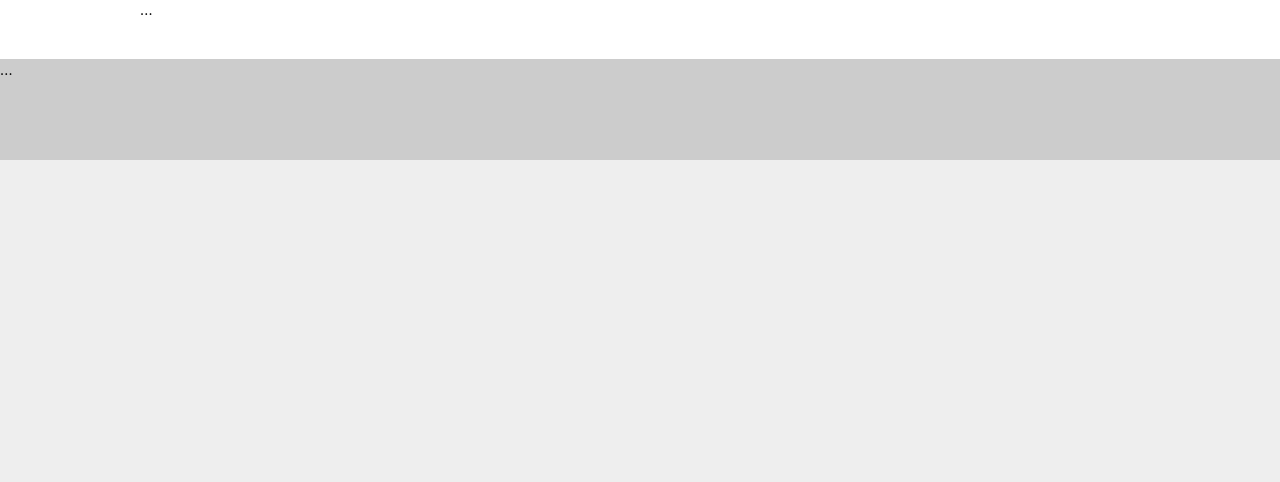
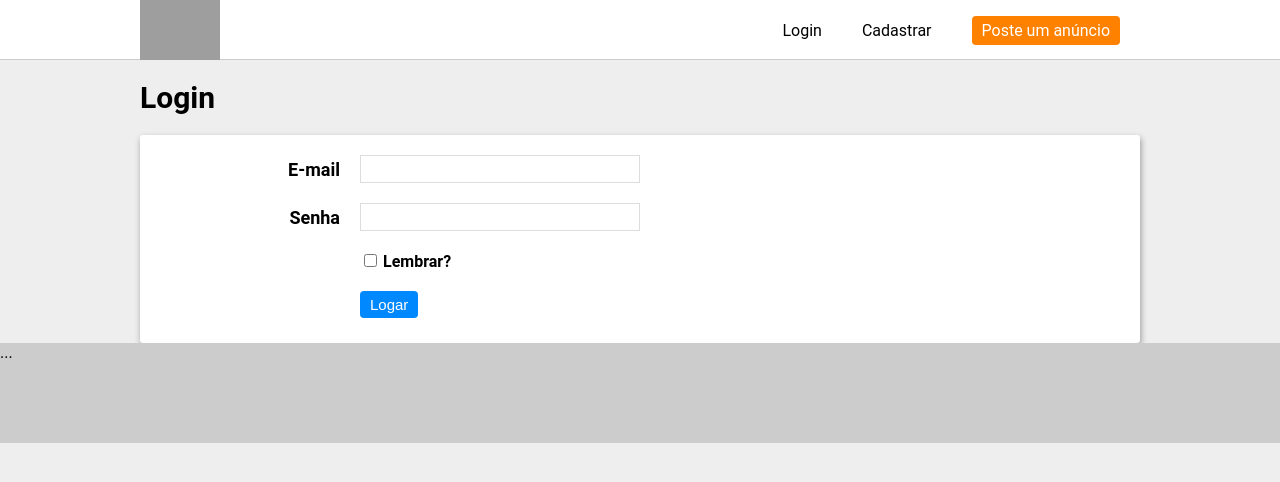
Before and after one commit to PedroHenrique-O/clone-olx, a React (Create React App) app: page /signin in a window 1280 px wide. Before the commit this address had no page. Shown: the top 482 px of the page. Built offline with nearby package versions, Linux system fonts and the light colour scheme; grey boxes are pictures that could not be loaded.

Commit message:
login interface

```diff
--- a/package.json
+++ b/package.json
@@ -10,6 +10,7 @@
     "@types/node": "^12.0.0",
     "@types/react": "^17.0.0",
     "@types/react-dom": "^17.0.0",
+    "js-cookie": "^3.0.1",
     "react": "^17.0.2",
     "react-dom": "^17.0.2",
     "react-redux": "^7.2.6",
@@ -44,6 +45,7 @@
     ]
   },
   "devDependencies": {
+    "@types/js-cookie": "^3.0.1",
     "@types/styled-components": "^5.1.15",
     "styled-components": "^5.3.3"
   }
--- a/src/Routes.js
+++ b/src/Routes.js
@@ -1,12 +1,16 @@
 import { Route, Routes } from "react-router-dom";
-import { Home } from "./pages/Home";
-import { About } from "./pages/About";
+import Home from "./pages/Home";
+import About from "./pages/About";
+import NotFound from "./pages/NotFound";
+import Signin from "./pages/Signin";
 
 const Routers = () => {
   return (
     <Routes>
       <Route path="/" element={<Home />} />
       <Route path="/sobre" element={<About />} />
+      <Route path="*" element={<NotFound />} />
+      <Route path="/signin" element={<Signin />} />
     </Routes>
   );
 };
--- a/src/components/MainComponent.tsx
+++ b/src/components/MainComponent.tsx
@@ -2,8 +2,13 @@ import styled from "styled-components";
 
 export const Template = styled.div``;
 
-export const PageContainer = styled.div``;
+export const PageContainer = styled.div`
+  max-width: 1000px;
+  margin: auto;
+`;
 
-export const PageTitle = styled.h1``;
+export const PageTitle = styled.h1`
+  font-size: 30px;
+`;
 
 export const PageBody = styled.div``;
--- a/src/components/partials/Header/index.tsx
+++ b/src/components/partials/Header/index.tsx
@@ -1,9 +1,71 @@
 import { HeaderArea } from "./styled";
+import { Link } from "react-router-dom";
+import { isLogged } from "../../../helpers/AuthHandler";
 
 export default function Header() {
+  let logged = false; //isLogged();
+
   return (
     <HeaderArea>
-      <div className="container">...</div>
+      <div className="container">
+        <div className="logo">
+          <Link to="/">
+            <img
+              className="logo-img"
+              alt=" logo"
+              src="https://logodownload.org/wp-content/uploads/2016/10/olx-logo-13.png"
+            ></img>
+          </Link>
+        </div>
+
+        <nav>
+          <ul>
+            {logged && (
+              <>
+                <li>
+                  <Link className="link" to="my-account">
+                    Minha Conta
+                  </Link>
+                </li>
+
+                <li>
+                  <Link className="link" to="logout">
+                    Sair
+                  </Link>
+                </li>
+
+                <li>
+                  <Link className="link btn" to="post-an-ad">
+                    Poste um anúncio{" "}
+                  </Link>
+                </li>
+              </>
+            )}
+
+            {!logged && (
+              <>
+                <li>
+                  <Link className="link" to="/signin">
+                    Login
+                  </Link>
+                </li>
+
+                <li>
+                  <Link className="link" to="signup">
+                    Cadastrar
+                  </Link>
+                </li>
+
+                <li>
+                  <Link className="link btn" to="signin">
+                    Poste um anúncio{" "}
+                  </Link>
+                </li>
+              </>
+            )}
+          </ul>
+        </nav>
+      </div>
     </HeaderArea>
   );
 }
--- a/src/components/partials/Header/styled.ts
+++ b/src/components/partials/Header/styled.ts
@@ -10,4 +10,54 @@ export const HeaderArea = styled.div`
     margin: auto;
     display: flex;
   }
+  .logo {
+    flex: 1;
+    display: flex;
+    align-items: center;
+
+    .logo-img {
+      width: 80px;
+    }
+  }
+
+  nav {
+    padding-top: 10px;
+    padding-bottom: 10px;
+
+    ul,
+    li {
+      list-style-type: none;
+      margin: 0;
+      padding: 0;
+      a {
+        text-decoration: none;
+      }
+    }
+    ul {
+      display: flex;
+      align-items: center;
+      height: 40px;
+    }
+    li {
+      margin-left: 20px;
+      margin-right: 20px;
+      a {
+        color: black;
+        font-size: 14;
+        &:hover {
+          color: #999;
+        }
+        &.btn {
+          background-color: #ff8100;
+          border-radius: 4px;
+          color: #fff;
+          padding: 5px 10px;
+
+          &:hover {
+            background-color: #e57706;
+          }
+        }
+      }
+    }
+  }
 `;
--- /dev/null
+++ b/src/helpers/AuthHandler.tsx
@@ -0,0 +1,14 @@
+import Cookies from "js-cookie";
+
+export const isLogged = () => {
+  let token = Cookies.get("token");
+  return token ? true : false;
+};
+
+export const doLogin = (token: string, rememberPassword: boolean = false) => {
+  if (rememberPassword) {
+    Cookies.set("token", token, { expires: 999 });
+  } else {
+    Cookies.set("token", token);
+  }
+};
--- /dev/null
+++ b/src/helpers/OlxApi.tsx
@@ -0,0 +1,8 @@
+const OlxApi = {
+  login: async (email: string, senha: string) => {
+    //lógica da consultação
+
+    return {};
+  },
+};
+export default OlxApi;
--- a/src/pages/About/index.tsx
+++ b/src/pages/About/index.tsx
@@ -1,5 +1,5 @@
-export const About = () => {
+export default function About() {
   return <div> About us </div>;
-};
+}
 
 //export default About;
--- a/src/pages/Home/index.tsx
+++ b/src/pages/Home/index.tsx
@@ -1,3 +1,3 @@
-export const Home = () => {
+export default function Home() {
   return <div> Inicial Page </div>;
-};
+}
--- /dev/null
+++ b/src/pages/NotFound/index.tsx
@@ -0,0 +1,3 @@
+export default function NotFound() {
+  return <h1>Não encontrada...</h1>;
+}
--- /dev/null
+++ b/src/pages/Signin/index.tsx
@@ -0,0 +1,81 @@
+import { PageArea } from "./styled";
+import { PageContainer, PageTitle } from ".././../components/MainComponent";
+import { useState } from "react";
+import OlxApi from "../../helpers/OlxApi";
+import { doLogin } from "../../helpers/AuthHandler";
+
+export default function Signin() {
+  const [email, setEmail] = useState("");
+  const [password, setPassword] = useState("");
+  const [remember, setRemember] = useState(false);
+  const [disabled, setDisabled] = useState(false);
+  const [error, setError] = useState("");
+
+  const handleSubmit = async (e: React.FormEvent<HTMLFormElement>) => {
+    e.preventDefault();
+    setDisabled(true);
+
+    const json: any = await OlxApi.login(email, password);
+
+    if (json.error) {
+      setError(json.error);
+    } else {
+      doLogin(json.token, remember);
+      window.location.href = "/";
+    }
+  };
+
+  return (
+    <PageContainer>
+      <PageTitle>Login</PageTitle>
+      <PageArea>
+        <form onSubmit={handleSubmit}>
+          <label className="area">
+            <div className="area--title">E-mail</div>
+            <div className="area--input">
+              <input
+                value={email}
+                onChange={(e) => setEmail(e.target.value)}
+                type="email"
+                disabled={disabled}
+              ></input>
+            </div>
+          </label>
+
+          <label className="area">
+            <div className="area--title">Senha</div>
+            <div className="area--input">
+              <input
+                type="password"
+                value={password}
+                onChange={(e) => setPassword(e.target.value)}
+                disabled={disabled}
+              ></input>
+            </div>
+          </label>
+
+          <label className="area">
+            <div className="area--title"></div>
+            <div className="area--input">
+              <input
+                className="check-box"
+                disabled={disabled}
+                checked={remember}
+                onClick={() => setRemember(!remember)}
+                type="checkbox"
+              ></input>
+              <span>Lembrar? </span>
+            </div>
+          </label>
+
+          <label className="area">
+            <div className="area--title"></div>
+            <div className="area--input">
+              <button type="submit">Logar</button>
+            </div>
+          </label>
+        </form>
+      </PageArea>
+    </PageContainer>
+  );
+}
--- /dev/null
+++ b/src/pages/Signin/styled.ts
@@ -0,0 +1,64 @@
+import styled from "styled-components";
+
+export const PageArea = styled.div`
+  form {
+    background-color: #fff;
+    border-radius: 3px;
+    padding: 10px;
+    box-shadow: 1px 3px 6px #999;
+    padding-bottom: 15px;
+
+    .area {
+      display: flex;
+      align-items: center;
+      padding: 10px;
+      max-width: 500px;
+
+      .area--title {
+        width: 200px;
+        text-align: right;
+        padding-right: 20px;
+        font-weight: bold;
+        font-size: 18px;
+      }
+      .area--input {
+        flex: 1;
+        input {
+          width: 100%;
+          font-size: 14px;
+          padding: 5px;
+          border: 1px solid #ddd;
+          outline: 0;
+          transition: all ease 0.6s;
+          &:focus {
+            border: 1px solid #333;
+            color: #333;
+          }
+        }
+        .check-box {
+          width: auto;
+        }
+        span {
+          font-weight: bold;
+          padding-left: 3px;
+        }
+      }
+
+      button {
+        background-color: #0089ff;
+        border: 0;
+        outline: 0;
+        padding: 5px 10px;
+        cursor: pointer;
+
+        color: #fff;
+        border-radius: 4px;
+        font-size: 15px;
+        cursor: pointer;
+        &:hover {
+          background-color: #006fce;
+        }
+      }
+    }
+  }
+`;
```
Also changed, not shown: 2 other files (tests, documents, lock files or other folders).
